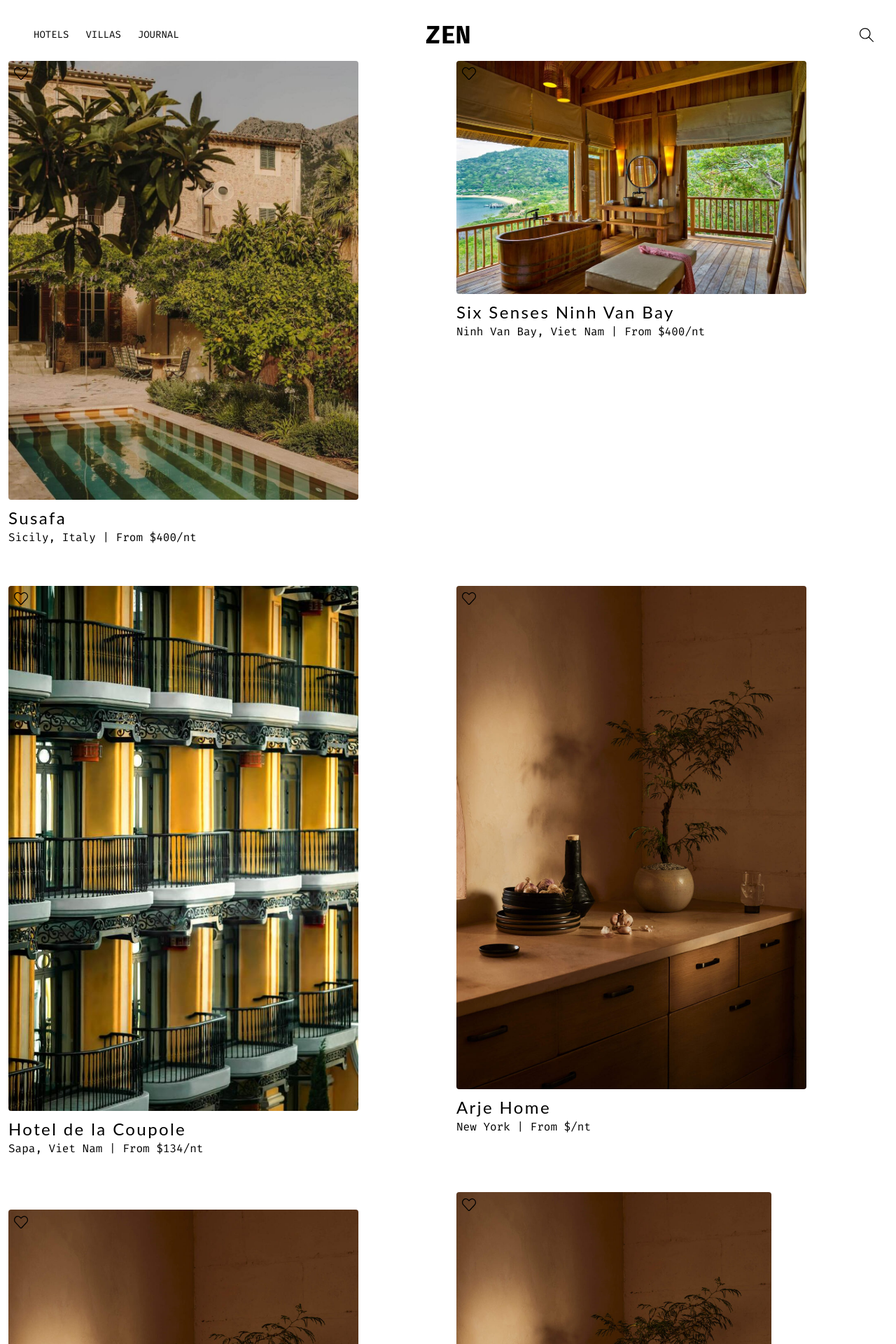
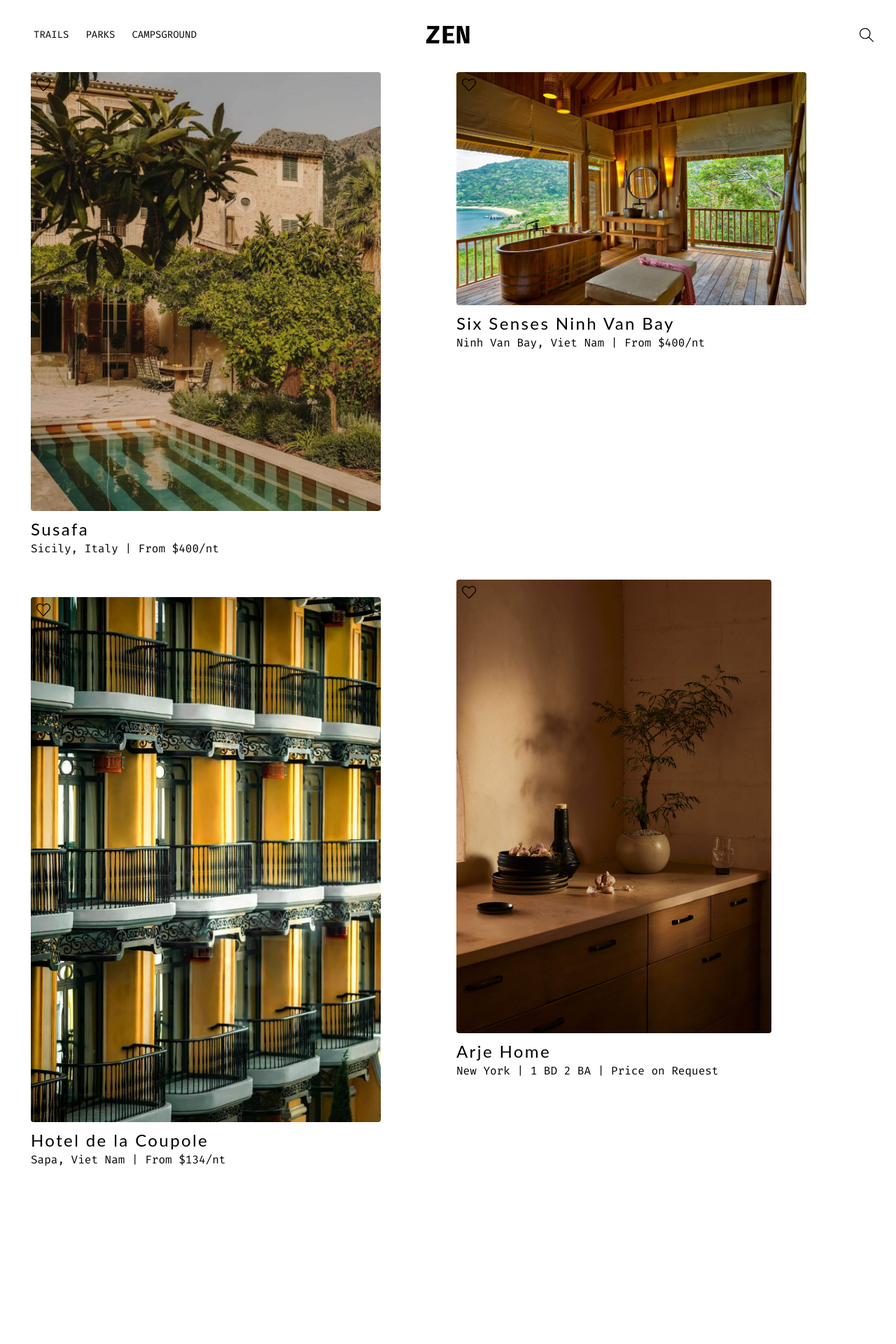
Before and after one commit to duongni/zent, a Next.js app: page / in a window 1280 px wide. Shown: the top 1920 px of the page at 70% size. After the commit the page ends 1697 px from the top, so only its background shows below. Built offline with nearby package versions, Linux system fonts and the light colour scheme.

Commit message:
work on search page html and css

```diff
--- /dev/null
+++ b/app/components/SideNavBar.tsx
@@ -0,0 +1,59 @@
+import React from "react";
+import { MdOutlineBeachAccess } from "react-icons/md";
+import { PiMountainsLight } from "react-icons/pi";
+import { BsWater } from "react-icons/bs";
+import { PiCampfireLight } from "react-icons/pi";
+import { GiWaterfall } from "react-icons/gi";
+import { PiParkLight } from "react-icons/pi";
+
+const SideNavBar = () => {
+  const typeOfPlace = [
+    {
+      id: 1,
+      icon: <PiParkLight size={40} />,
+      name: "PARK",
+    },
+    {
+      id: 2,
+      icon: <PiMountainsLight size={40} />,
+      name: "MOUNTAIN",
+    },
+    {
+      id: 3,
+      icon: <BsWater size={40} />,
+      name: "LAKE",
+    },
+    {
+      id: 4,
+      icon: <PiCampfireLight size={40} />,
+      name: "CAMPGROUND",
+    },
+    {
+      id: 5,
+      icon: <GiWaterfall size={40} />,
+      name: "WATERFALLS",
+    },
+    {
+      id: 6,
+
+      icon: <MdOutlineBeachAccess size={40} />,
+      name: "BEACH",
+    },
+  ];
+
+  return (
+    <div className="flex flex-col mt-[100px]  w-[80px] sticky text-xs border-r-1  shadow-md">
+      {typeOfPlace.map((item) => (
+        <div
+          className=" flex flex-col justify-center items-center py-4 hover:text-gray-400"
+          key={item.id}
+        >
+          {item.icon}
+          {item.name}
+        </div>
+      ))}
+    </div>
+  );
+};
+
+export default SideNavBar;
--- /dev/null
+++ b/app/components/google.tsx
@@ -0,0 +1,37 @@
+"use client";
+import React from "react";
+import { Map, GoogleApiWrapper, Marker } from "google-maps-react";
+
+const mapStyles = {
+  width: "100%",
+  height: "60%",
+};
+
+const google = () => {
+  return (
+    //The <Map></Map> need the following props
+    //initialCenter={} will be the center on the Map
+    <Map
+      google={window.google}
+      zoom={17}
+      style={mapStyles}
+      initialCenter={{
+        lat: 48.0773,
+        lng: 121.7458,
+      }}
+    >
+      //The Maker Component have a prop positio={}
+      //in which you decide the position of it
+      <Marker
+        position={{
+          lat: 48.0773,
+          lng: 121.7458,
+        }}
+      />
+    </Map>
+  );
+};
+
+export default GoogleApiWrapper({
+  apiKey: "AIzaSyBFrhwenepweBSjFc8-sNU8fB3pYbSvPDE",
+})(google);
--- a/app/components/navbar.tsx
+++ b/app/components/navbar.tsx
@@ -30,13 +30,13 @@ const navbar = () => {
         {!isMediumScreen && (
           <ul className="hidden md:flex uppercase text-sm font-light justify-start items-center">
             <li className="hover:text-gray-400  ml-4 ">
-              <Link href="/hotels">HOTELS</Link>
+              <Link href="/trails">TRAILS</Link>
             </li>
             <li className="hover:text-gray-400  ml-6 ">
-              <Link href="/villas">VILLAS</Link>
+              <Link href="/parks">PARKS</Link>
             </li>
             <li className="hover:text-gray-400 ml-6 ">
-              <Link href="/journal">JOURNAL</Link>
+              <Link href="/camps">CAMPSGROUND</Link>
             </li>
           </ul>
         )}
@@ -46,7 +46,7 @@ const navbar = () => {
           </Link>
         </div>
         <div className="hidden md:flex items-center justify-end">
-          <Link href="">
+          <Link href="/search">
             <SlMagnifier size={20} />
           </Link>
         </div>
@@ -75,19 +75,19 @@ const navbar = () => {
                 onClick={handleSmallScreenNav}
                 className="px-5 hover:text-gray-400 cursor-pointer text-4xl tracking-wide ml-6 leading-loose"
               >
-                <Link href="/hotels">HOTELS</Link>
+                <Link href="/trails">TRAILS</Link>
               </li>
               <li
                 onClick={handleSmallScreenNav}
                 className="px-5 hover:text-gray-400 cursor-pointer text-4xl tracking-wider ml-6 leading-loose"
               >
-                <Link href="/villas">VILLAS</Link>
+                <Link href="/parks">PARKS</Link>
               </li>
               <li
                 onClick={handleSmallScreenNav}
                 className="px-5 hover:text-gray-400 cursor-pointer text-4xl tracking-wide ml-6 leading-loose"
               >
-                <Link href="/login">JOURNAL</Link>
+                <Link href="/camps">CAMPGROUNDS</Link>
               </li>
               <li
                 onClick={handleSmallScreenNav}
--- a/app/globals.css
+++ b/app/globals.css
@@ -7,6 +7,7 @@ body {
   color: #000;
   max-width: 1366px;
   margin: 0 auto;
+  padding: 1rem 2rem;
 }
 /*Hide scrollbar for Chrome, Safari */
 body::-webkit-scrollbar {
@@ -20,6 +21,3 @@ body {
 h4 {
   font-family: "Lato", sans-serif;
 }
-.hotelCard {
-  max-width: 400;
-}
--- a/app/login/styles.module.css
+++ /dev/null
@@ -1,3 +0,0 @@
-p {
-  font-family: "Lato", sans-serif;
-}
--- a/app/page.tsx
+++ b/app/page.tsx
@@ -1,5 +1,6 @@
-import Hotels from "./hotels/page";
-import Villas from "./villas/page";
+import Hotels from "./trails/page";
+import Villas from "./parks/page";
+import Google from "./components/google";
 
 export default function Home() {
   return (
@@ -8,33 +9,19 @@ export default function Home() {
         name="Susafa"
         img="/images/santa teresa/pool-santa-teresa.jpeg"
         location="Sicily, Italy"
-        price="400"
+        price={400}
       />
       <Hotels
         name="Six Senses Ninh Van Bay"
         img="/images/six-senses/tub-view.jpeg"
         location="Ninh Van Bay, Viet Nam"
-        price="400"
+        price={400}
       />
       <Hotels
         name="Hotel de la Coupole"
         img="/images/Hotel de la Coupole/rooms.jpeg"
         location="Sapa, Viet Nam"
-        price="134"
-      />
-      <Hotels
-        name="Arje Home"
-        img="/images/arje/arje_dining-1.jpeg"
-        location="New York"
-        bed={1}
-        bath={2}
-      />
-      <Hotels
-        name="Arje Home"
-        img="/images/arje/arje_dining-1.jpeg"
-        location="New York"
-        bed={1}
-        bath={2}
+        price={134}
       />
 
       <Villas
--- /dev/null
+++ b/app/search/page.tsx
@@ -0,0 +1,14 @@
+import React from "react";
+import SideNavBar from "../components/SideNavBar";
+
+const Search = () => {
+  return (
+    <div className="">
+      <SideNavBar />
+      <p>Place List</p>
+      <p>Google Map</p>
+    </div>
+  );
+};
+
+export default Search;
--- a/package.json
+++ b/package.json
@@ -9,6 +9,8 @@
     "lint": "next lint"
   },
   "dependencies": {
+    "@googlemaps/js-api-loader": "^1.16.2",
+    "google-maps-react": "^2.0.6",
     "next": "14.0.4",
     "react": "^18",
     "react-dom": "^18",
```
Also changed, not shown: app/camps/page.tsx (renamed from app/journal/page.tsx), app/parks/page.tsx (renamed from app/villas/page.tsx), app/trails/page.tsx (renamed from app/hotels/page.tsx), public/images/Azerai/boating.jpeg (added), 1 other file (tests, documents, lock files or other folders).
